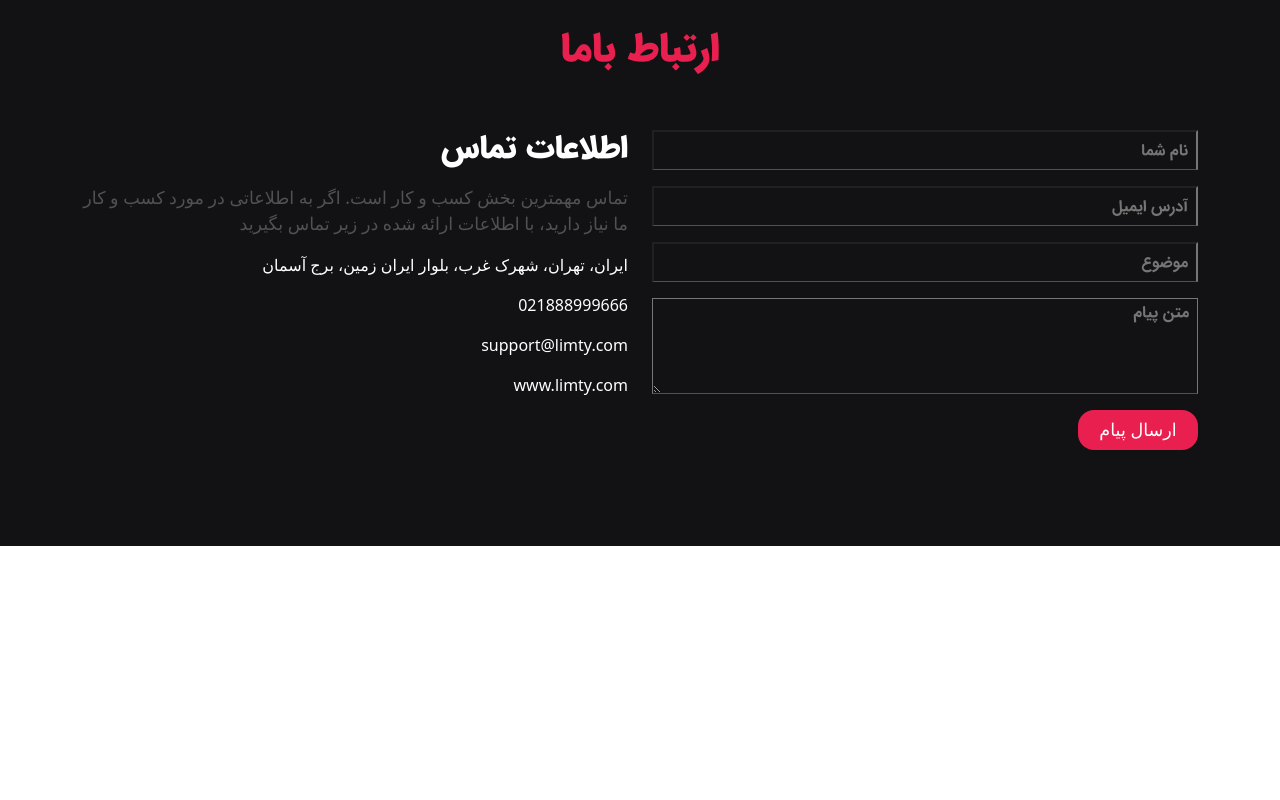
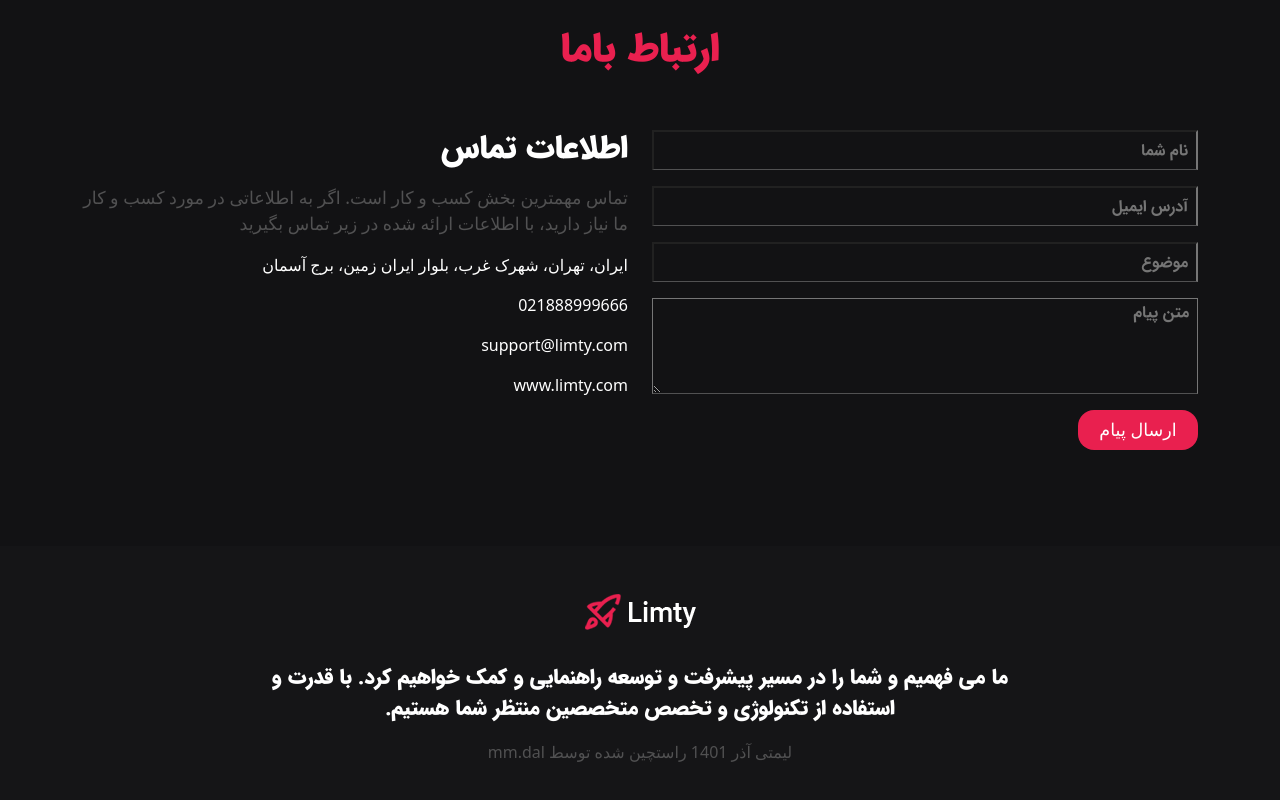
Before and after one commit to mohammadmehdidalvandii/landing-limty, a Next.js app: page / in a window 1280 px wide. Shown: the part 4940-5740 px from the top of the page. Before the commit the page ends 5486 px from the top, so only its background shows below. Built offline with nearby package versions, Linux system fonts and the light colour scheme.

Commit message:
create footer section

```diff
--- /dev/null
+++ b/components/template/Footer/Footer.js
@@ -0,0 +1,27 @@
+import React from "react";
+import style from "@/styles/footer.module.css";
+export default function Footer() {
+  return (
+    <section className={style.footer}>
+      <div className="container">
+        <div className="row">
+          <div className="col-12">
+            <div className={style.footer_content}>
+              <img
+                src="/img/logo.png"
+                alt="footer"
+                className={style.footer_img}
+              />
+              <p className={style.footer_desc}>
+                ما می فهمیم و شما را در مسیر پیشرفت و توسعه راهنمایی و کمک
+                خواهیم کرد. با قدرت و استفاده از تکنولوژی و تخصص متخصصین منتظر
+                شما هستیم.
+              </p>
+              <span className={style.footer_creator}>لیمتی آذر 1401 راستچین شده توسط mm.dal</span>
+            </div>
+          </div>
+        </div>
+      </div>
+    </section>
+  );
+}
--- a/pages/index.js
+++ b/pages/index.js
@@ -8,6 +8,7 @@ import Teams from "@/components/template/Teams/Teams";
 import Prices from "@/components/template/Prices/Prices";
 import News from "@/components/template/News/News";
 import Contact from "@/components/template/Contact/Contact";
+import Footer from "@/components/template/Footer/Footer";
 
 export default function Home() {
   return (
@@ -22,6 +23,7 @@ export default function Home() {
       <Prices/>
       <News/>
       <Contact/>
+      <Footer/>
     </>
   )
 }
--- /dev/null
+++ b/styles/footer.module.css
@@ -0,0 +1,24 @@
+.footer{
+    display: block;
+    width: 100%;
+    height: 100%;
+    background-color: var(--color-black-2);
+    padding: 3rem 0;
+}
+.footer_content{
+    display: block;
+    margin: 0 auto;
+    width: 800px;
+    text-align: center;
+}
+.footer_desc{
+    margin-top: 2rem;
+    font-family: var(--font-black);
+    font-size: 1.3rem;
+    color: var(--color-white);
+}
+.footer_creator{
+    font-size: 1rem;
+    font-weight: 400;
+    color: var(--color-gray);
+}
```
